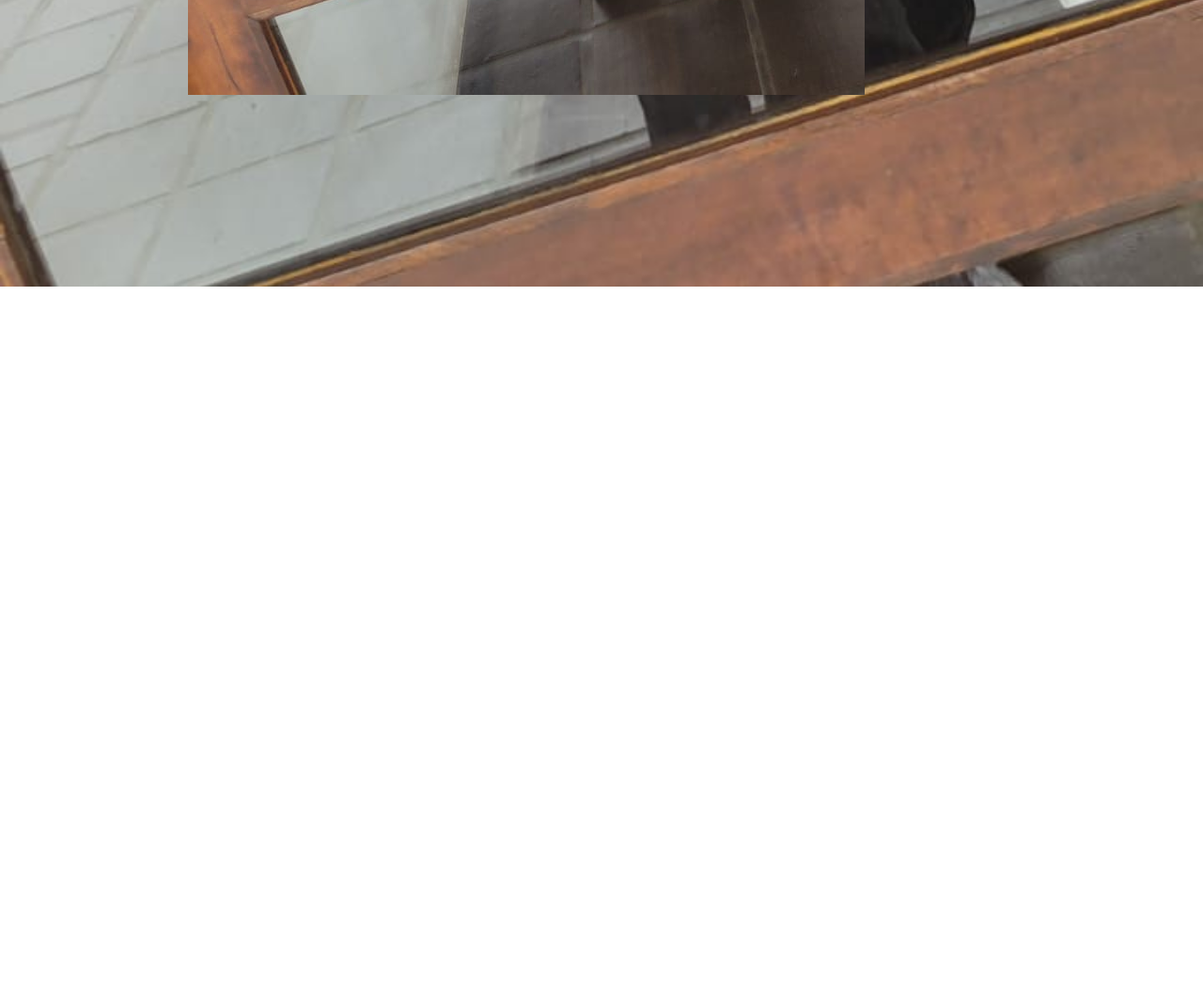
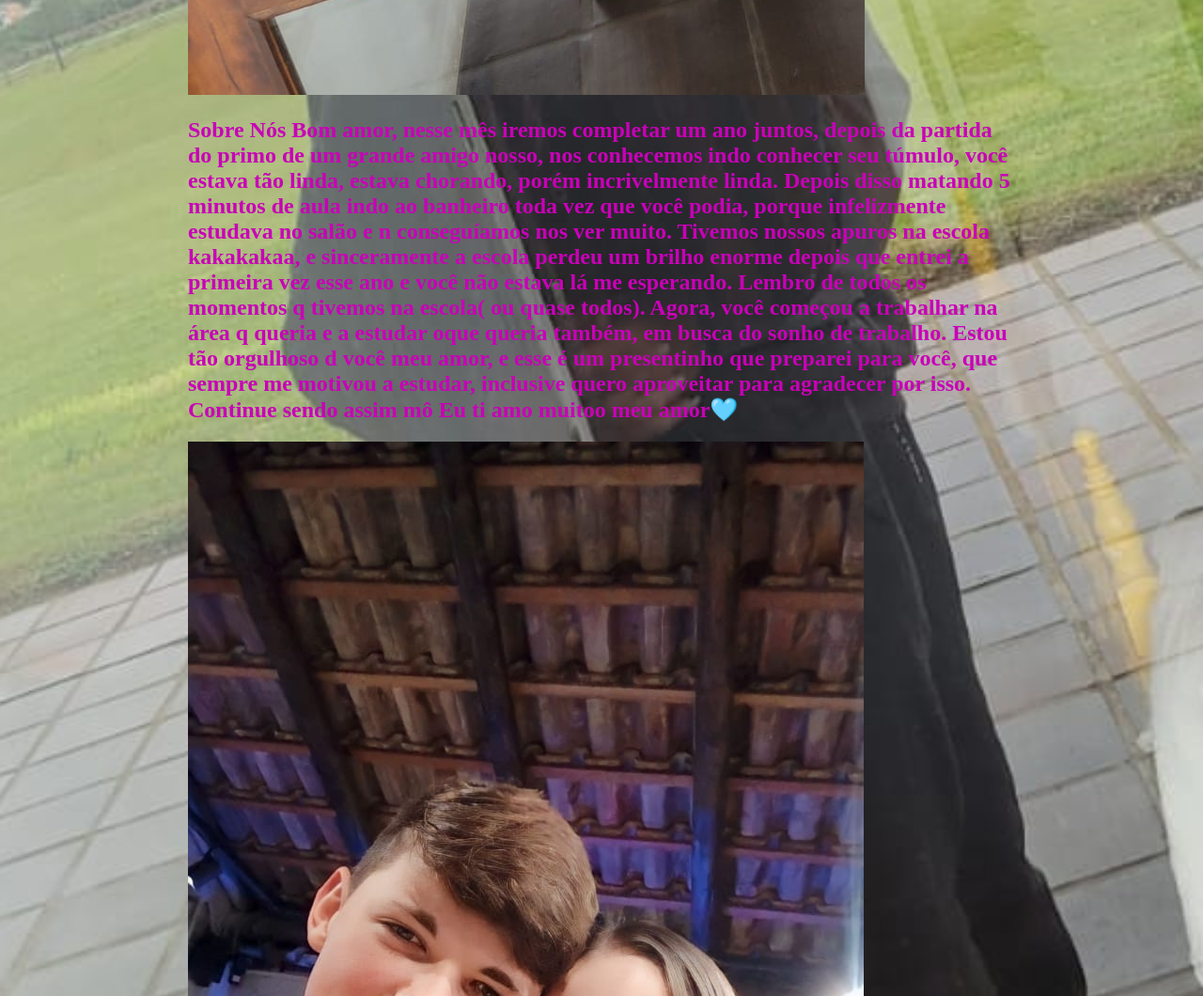
Before and after one commit to CEH97/site19, a plain HTML site: page site/index.html in a window 1280 px wide. Shown: the part 1740-2800 px from the top of the page at 94% size. Before the commit the page ends 2045 px from the top, so only its background shows below. Drawn offline with Linux system fonts and the light colour scheme.

Commit message:
Add files via upload

```diff
--- a/site/index.html
+++ b/site/index.html
@@ -13,6 +13,14 @@
     <div class="gostoso"></div>
       <img class="vó"  src="img/vó.jpg"  alt="nha">
         </div>
-
+  <section class="Mais nós">
+   <div  class="sobre nós">
+   <h2 class="Nós"> Sobre Nós
+ Bom amor, nesse mês iremos completar um ano juntos, depois da partida do primo de um grande amigo nosso, nos conhecemos indo conhecer seu túmulo, você estava tão linda, estava chorando, porém incrivelmente linda. Depois disso matando 5 minutos de aula indo ao banheiro toda vez que você podia, porque infelizmente estudava no salão e n conseguíamos nos ver muito. Tivemos nossos apuros na escola kakakakaa, e sinceramente a escola perdeu um brilho enorme depois que entrei a primeira vez esse ano e você não estava lá me esperando. Lembro de todos os momentos q tivemos na escola( ou quase todos). Agora, você começou a trabalhar na área q queria e a estudar oque queria também, em busca do sonho de trabalho.
+  Estou tão orgulhoso d você meu amor, e esse é um presentinho que preparei para você, que sempre me motivou a estudar, inclusive quero aproveitar para agradecer por isso. Continue sendo assim mô
+   Eu ti amo muitoo meu amor🩵 </h2>
+  </div>
+ <img class="Primeiro dia" src="img/Primeiro dia d namoro.jpg"  alt="primeiro dia">
+  </section>
 </body>
 </html>
--- a/site/style.css
+++ b/site/style.css
@@ -47,3 +47,15 @@ body {
 html {
    scroll-behavior: smooth;
 }
+
+.Nós{
+ color: rgb(201, 0, 184);
+ justify-content: center;
+}
+
+
+ .sobre-div-nós{
+ width: 35%;
+
+
+ }
```
Also changed, not shown: site/img/Primeiro dia d namoro.jpg (added).
